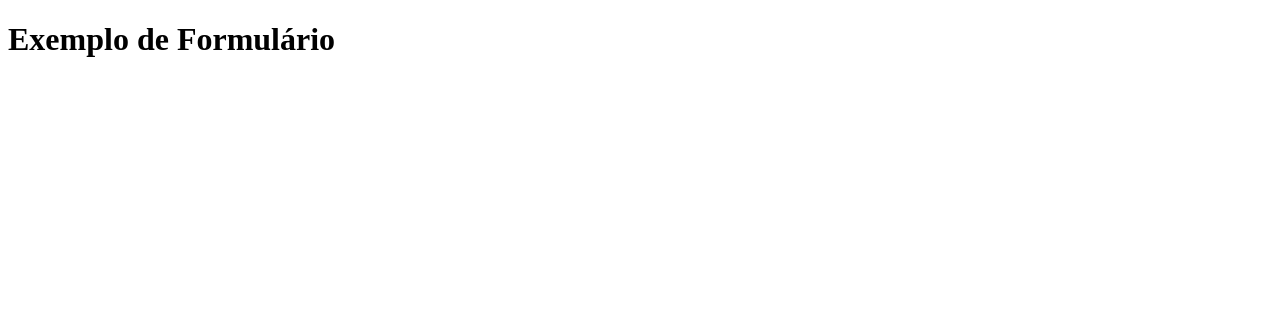
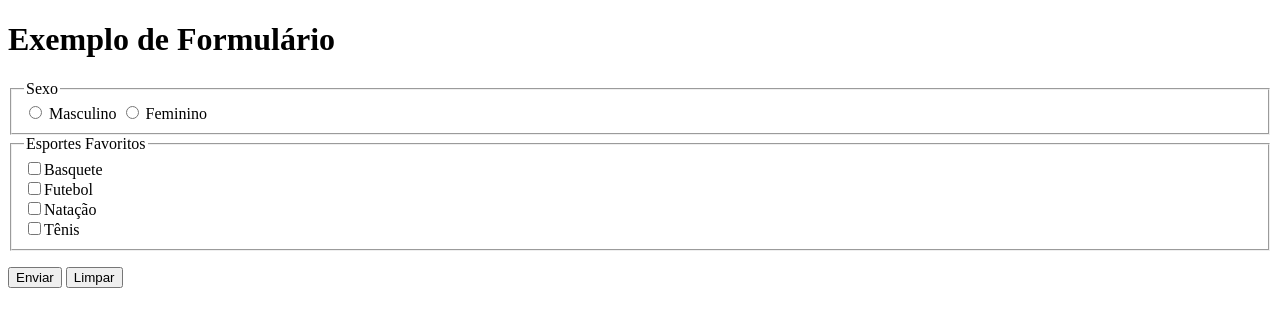
Before and after one commit to nna404/html-css, a plain HTML site: page exercicios/ex025/form005.html in a window 1280 px wide. Drawn offline with Linux system fonts and the light colour scheme.

Commit message:
criação de ex

```diff
--- a/exercicios/ex025/form005.html
+++ b/exercicios/ex025/form005.html
@@ -7,10 +7,24 @@
 </head>
 <body>
     <h1>Exemplo de Formulário</h1>
-    <form action="cadastro.php">
+    <form action="cadastro.php" method="get" autocomplete="on">
+        <fieldset>
+            <legend>Sexo</legend>
+            <input type="radio" name="sexo" id="isxmas" value="M"> <label for="sxmas">Masculino</label>
+            <input type="radio" name="sexo" id="isxfem" value="F"> <label for="sxfem">Feminino</label>
+        </fieldset>
+        <fieldset>
+            <legend>Esportes Favoritos</legend>
+            <input type="checkbox" name="esbas" id="iesbas"><label for="iesbas">Basquete</label> <br>
+            <input type="checkbox" name="esfut" id="iesfut"><label for="iesfut">Futebol</label> <br>
+            <input type="checkbox" name="esnat" id="iesnat"><label for="iesnat">Natação</label> <br>
+            <input type="checkbox" name="esten" id="iesten"><label for="iesten">Tênis</label> <br>
+         </fieldset>
 
-
-
+     <p>
+        <input type="submit" value="Enviar">
+        <input type="reset" value="Limpar">
+     </p>
     </form>
 
 </body>
```
Also changed, not shown: exercicios/ex025/form006.html (added, +11 -0 lines).
